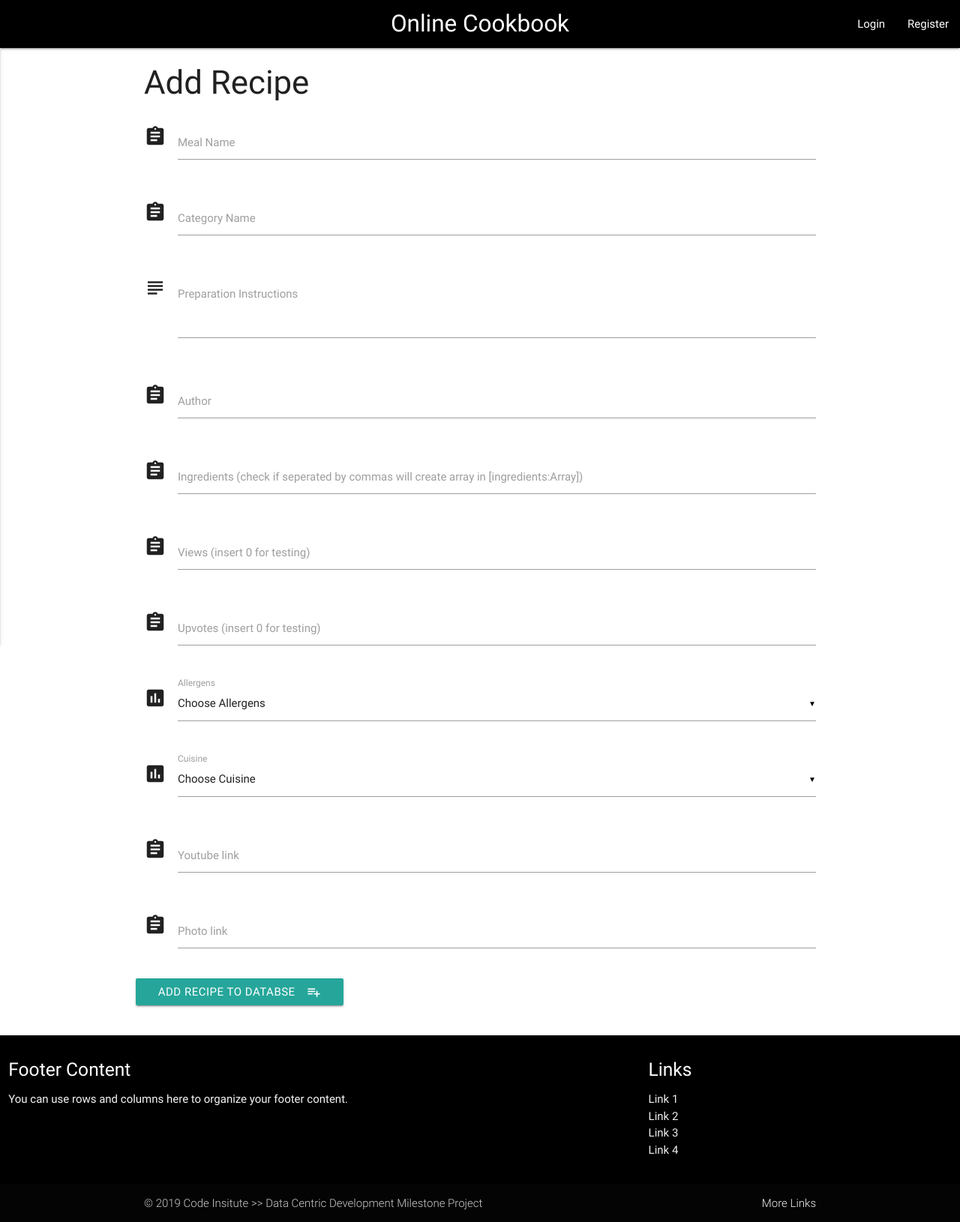
After one commit to sywekpiorko1/milestone-data-centric-dev, a Flask app: page /addRecipe in a window 1280 px wide. The commit adds this page. Shown: the whole page at 75% size. Run offline with Flask 2, Linux system fonts and the light colour scheme; data that the repository does not hold is empty; some libraries are stand-ins or nearby versions.

Commit message:
Rename recipeView.html to view_recipe.html, add add_recipe.html with route, refactor base.html, add button in recipes.html

```diff
--- a/app.py
+++ b/app.py
@@ -19,19 +19,36 @@ recipes_collection = mongo.db.recipes_collection
 allergens_collection = mongo.db.allergens_collection
 cuisine_collection = mongo.db.cuisine_collection
 
-# Main routes
+######################################################################
+#                             RECIPES
+######################################################################
 @app.route('/')
 @app.route('/recipes')
 def get_recipes():
-    return render_template("recipes.html", recipes=recipes_collection.find(),
+    return render_template("recipes.html",
+                            recipes=recipes_collection.find(),
                             allergens=allergens_collection.find(),
                             cuisine=cuisine_collection.find())
+
+
+@app.route('/addRecipe')
+def add_recipe():
+    _allergens = allergens_collection.find()
+    allergen_list = [allergen for allergen in _allergens]
+    _cuisines = cuisine_collection.find()
+    cuisine_list = [cuisine for cuisine in _cuisines]
+    return render_template('add_recipe.html',
+                            allergens=allergen_list,
+                            cuisines=cuisine_list)
+
+# {{ url_for('insert_recipe') }}
+
 
 @app.route('/viewRecipe/<recipe_id>')
 def view_recipe(recipe_id):
     recipe = recipes_collection.find_one({"_id": ObjectId(recipe_id)})
-    return render_template("recipeView.html", recipe=recipe)
-
+    return render_template("view_recipe.html",
+                            recipe=recipe)
 
 
 if __name__ == '__main__':
--- /dev/null
+++ b/templates/add_recipe.html
@@ -0,0 +1,115 @@
+{% extends 'base.html' %} {% block content %}
+
+<h3>Add Recipe</h3>
+<div class="row">
+  <form action="" method="POST" class="col s12">
+
+    <div class="row">
+      <div class="input-field col s12">
+        <i class="material-icons prefix">assignment</i>
+        <input id="meal" name="meal" type="text" class="validate">
+        <label for="icon_prefix">Meal Name</label>
+      </div>
+    </div>
+
+    <div class="row">
+      <div class="input-field col s12">
+        <i class="material-icons prefix">assignment</i>
+        <input id="category" name="category" type="text" class="validate">
+        <label for="icon_prefix">Category Name</label>
+      </div>
+    </div>
+
+    <div class="row">
+      <div class="input-field col s12">
+        <i class="material-icons prefix">subject</i>
+        <textarea name="instructions" id="instructions" class="materialize-textarea"></textarea>
+        <label for="icon_telephone">Preparation Instructions</label>
+      </div>
+    </div>
+
+    <div class="row">
+      <div class="input-field col s12">
+        <i class="material-icons prefix">assignment</i>
+        <input id="author" name="author" type="text" class="validate">
+        <label for="icon_prefix">Author</label>
+      </div>
+    </div>
+
+    <div class="row">
+      <div class="input-field col s12">
+        <i class="material-icons prefix">assignment</i>
+        <input id="ingredients" name="ingredients" type="text" class="validate">
+        <label for="icon_prefix">Ingredients (check if seperated by commas will create array in
+          [ingredients:Array])</label>
+      </div>
+    </div>
+
+    <div class="row">
+      <div class="input-field col s12">
+        <i class="material-icons prefix">assignment</i>
+        <input id="views" name="views" type="text" class="validate">
+        <label for="icon_prefix">Views (insert 0 for testing)</label>
+      </div>
+    </div>
+
+    <div class="row">
+      <div class="input-field col s12">
+        <i class="material-icons prefix">assignment</i>
+        <input id="upvotes" name="upvotes" type="text" class="validate">
+        <label for="icon_prefix">Upvotes (insert 0 for testing)</label>
+      </div>
+    </div>
+
+    <div class="row">
+      <div class="input-field col s12">
+        <i class="material-icons prefix">poll</i>
+        <select id="allergens" name="allergens">
+          <option value="" disabled selected>Choose Allergens</option>
+          {% for allergen in allergens %}
+          <option value="{{allergen.allergen_name}}">{{allergen.allergen_name}}</option>
+          {% endfor %}
+        </select>
+        <label>Allergens</label>
+      </div>
+    </div>
+
+    <div class="row">
+      <div class="input-field col s12">
+        <i class="material-icons prefix">poll</i>
+        <select id="cuisine" name="cuisine">
+          <option value="" disabled selected>Choose Cuisine</option>
+          {% for cuisine in cuisines %}
+          <option value="{{cuisine.cuisine_name}}">{{cuisine.cuisine_name}}</option>
+          {% endfor %}
+        </select>
+        <label>Cuisine</label>
+      </div>
+    </div>
+
+    <div class="row">
+      <div class="input-field col s12">
+        <i class="material-icons prefix">assignment</i>
+        <input id="youtube" name="youtube" type="text" class="validate">
+        <label for="icon_prefix">Youtube link</label>
+      </div>
+    </div>
+
+    <div class="row">
+      <div class="input-field col s12">
+        <i class="material-icons prefix">assignment</i>
+        <input id="photo" name="photo" type="text" class="validate">
+        <label for="icon_prefix">Photo link</label>
+      </div>
+    </div>
+
+    <div class="row">
+      <button class="btn waves-effect waves-light" type="submit" name="action">Add Recipe to Databse
+        <i class="material-icons right">playlist_add</i>
+      </button>
+    </div>
+
+  </form>
+</div>
+
+{% endblock %}
--- a/templates/base.html
+++ b/templates/base.html
@@ -24,33 +24,17 @@
   </nav>
 
   <div class="container">
-        <div class="row">
-            <form class="col s12">
-                <div class="row">
-                    <div class="input-field col s6">
-                        <i class="material-icons prefix">local_dining</i>
-                        <input id="icon_prefix" type="text" class="validate">
-                        <label for="icon_prefix">search by meal name</label>
-                    </div>
-                    <div class="input-field col s6">
-                        <i class="material-icons prefix">local_grocery_store</i>
-                        <input id="icon_telephone" type="tel" class="validate">
-                        <label for="icon_telephone">search by ingredients</label>
-                    </div>
-                </div>
-            </form>
-        </div>
 
     {% block content %} {% endblock %}
 
   </div>
 
   <footer class="page-footer black">
-        <!--<div class="container">-->
     <div class="row">
       <div class="col l6 s12">
         <h5 class="white-text">Footer Content</h5>
-                <p class="grey-text text-lighten-4">You can use rows and columns here to organize your footer content.</p>
+        <p class="grey-text text-lighten-4">You can use rows and columns here to organize your footer content.
+        </p>
       </div>
       <div class="col l4 offset-l2 s12">
         <h5 class="white-text">Links</h5>
@@ -62,7 +46,6 @@
         </ul>
       </div>
     </div>
-        <!--</div>-->
     <div class="footer-copyright">
       <div class="container">
         © 2019 Code Insitute >> Data Centric Development Milestone Project
@@ -77,7 +60,7 @@
   <script src="https://cdnjs.cloudflare.com/ajax/libs/materialize/0.100.2/js/materialize.min.js"></script>
 
   <script type="text/javascript">
-        $(document).ready(function() {
+    $(document).ready(function () {
       $('.collapsible').collapsible();
       $('select').material_select();
       $(".button-collapse").sideNav();
```
Also changed, not shown: templates/recipeView.html (deleted, +0 -32 lines), templates/recipes.html (+29 -3 lines), templates/view_recipe.html (added, +31 -0 lines). Lines whose indentation alone changed are shown as unchanged.
